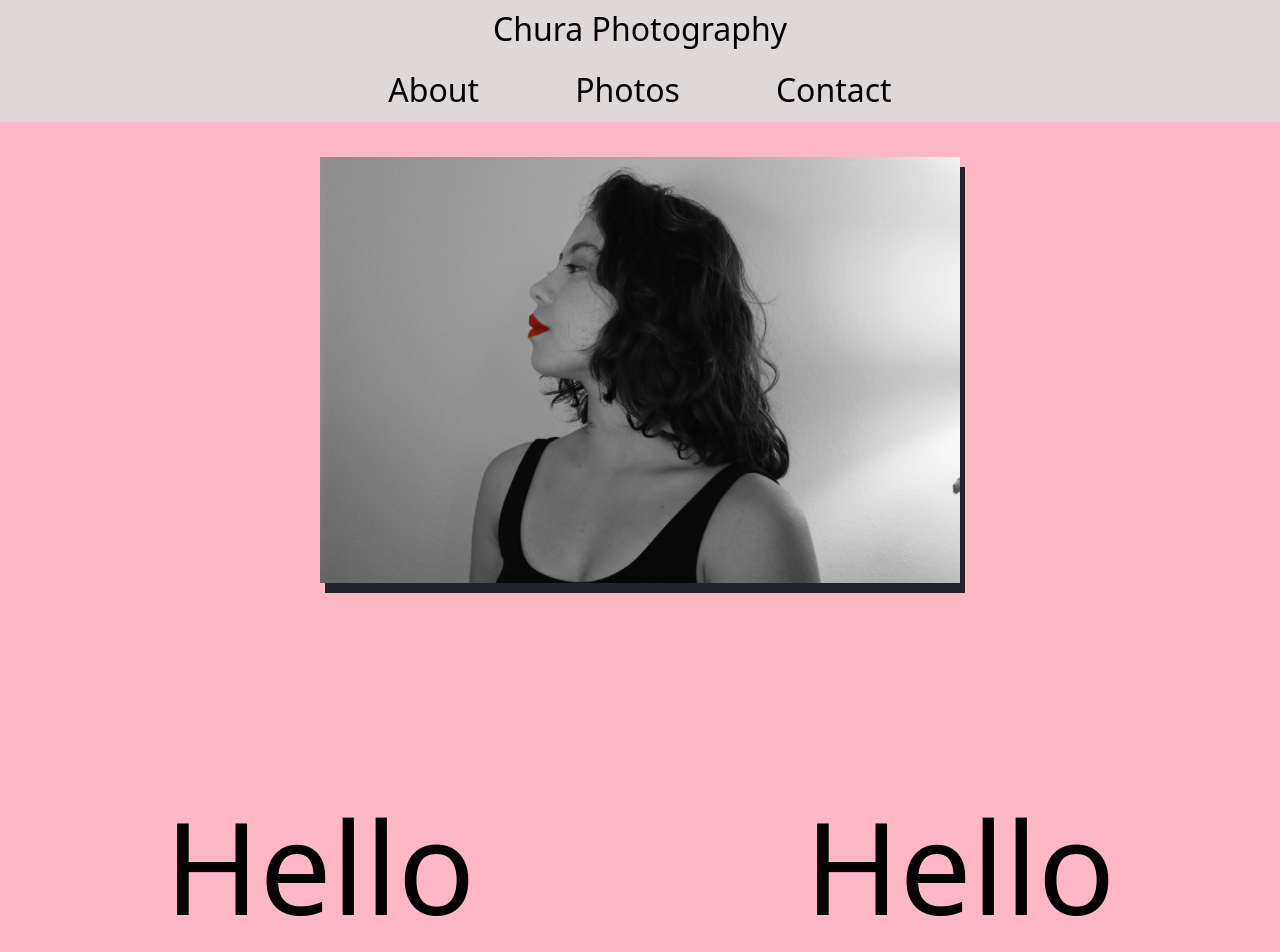
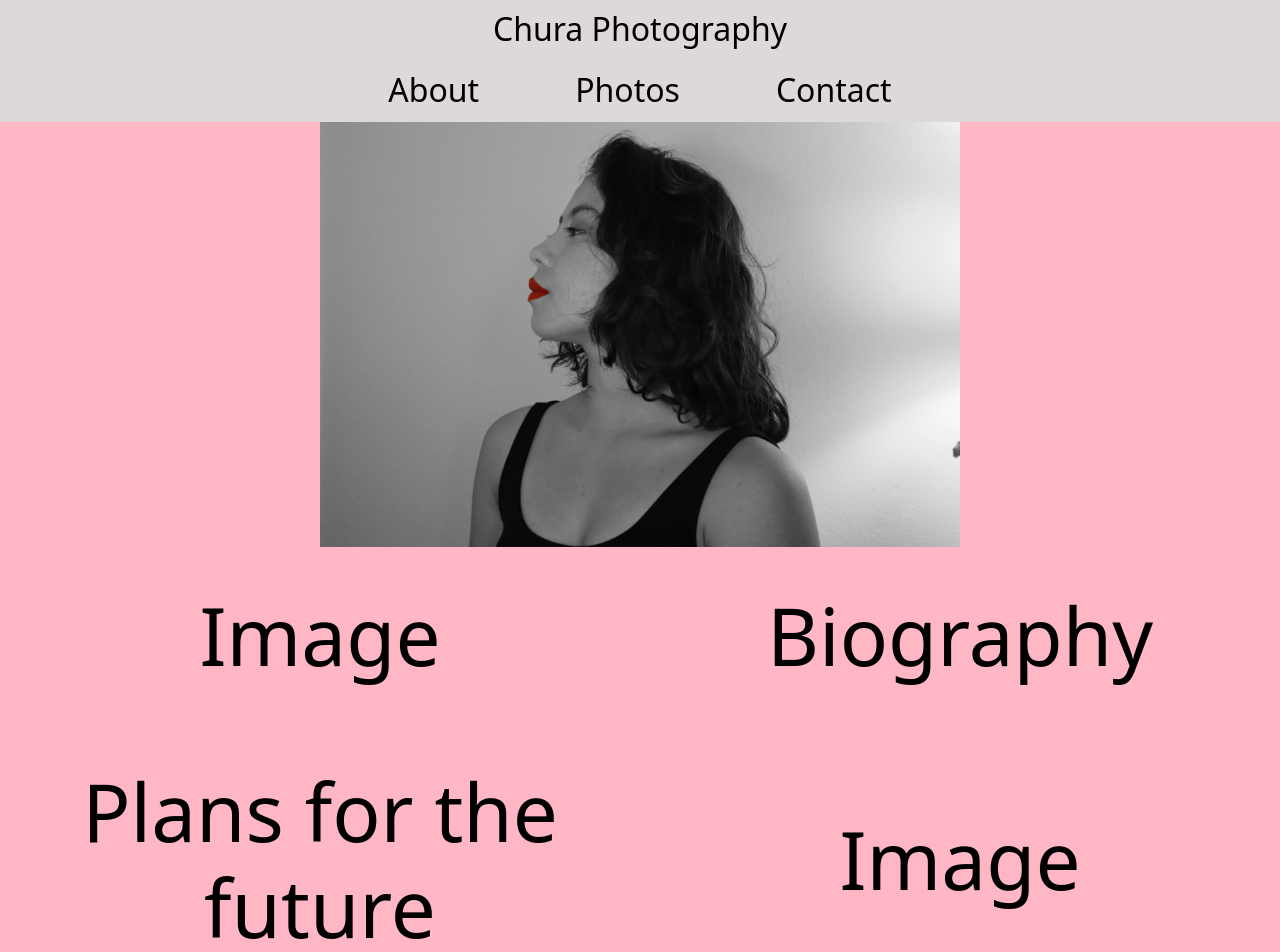
Before and after one commit to Zryer/Chura-Photography, a React (Create React App) app: page /About in a window 1280 px wide. Shown: the top 952 px of the page. Built offline with nearby package versions, Linux system fonts and the light colour scheme.

Commit message:
About Page

```diff
--- a/src/Components/AboutComponent/About.css
+++ b/src/Components/AboutComponent/About.css
@@ -1,22 +1,6 @@
 .aboutContainer {
     height: 100%;
-    padding-top: 15vh;
-}
-
-.aboutImage {
-    width: 80vmin;
-    height: auto;
-    box-shadow: 5px 10px;
-}
-
-.aboutContent {
-    color: #000;
-    text-align: center;
-    font-size: 10vmax;
-}
-
-.aboutRow {
-    height: 500px;
+    margin-top: 15vh;
 }
 
 .aboutCol {
@@ -25,3 +9,16 @@
     align-items: center;
     flex-direction: row;
 }
+
+.aboutImage {
+    width: 80vmin;
+    height: auto;
+}
+
+.aboutContent {
+    color: #000;
+    text-align: center;
+    font-size: 10vmin;
+    margin-top: 5vh;
+    margin-bottom: 5vh;
+}
--- a/src/Components/AboutComponent/About.jsx
+++ b/src/Components/AboutComponent/About.jsx
@@ -6,27 +6,27 @@ import Navi from '../NavbarComponent/Navbar';
 const About = () => {
     return (
         <>
-        <Navi/>
+            <Navi />
             <Container className="aboutContainer" fluid>
-            <Row className="aboutRow">
+                <Row>
                     <Col className="aboutCol">
                         <img src={Sakura} alt="Sakura" className="aboutImage" />
                     </Col>
                 </Row>
-            <Row className="aboutRow">
+                <Row>
                     <Col className="aboutCol" xs={6}>
-                    <h1 className="aboutContent">Hello</h1>
+                        <h1 className="aboutContent">Image</h1>
                     </Col>
                     <Col className="aboutCol">
-                    <h1 className="aboutContent">Hello</h1>
+                        <h1 className="aboutContent">Biography</h1>
                     </Col>
                 </Row>
-            <Row className="aboutRow">
+                <Row>
                     <Col className="aboutCol">
-                    <h1>Hello</h1>
+                        <h1 className="aboutContent">Plans for the future</h1>
                     </Col>
                     <Col className="aboutCol">
-                    <h1>Hello</h1>
+                        <h1 className="aboutContent">Image</h1>
                     </Col>
                 </Row>
             </Container>
```
Lines whose indentation alone changed are shown as unchanged.
